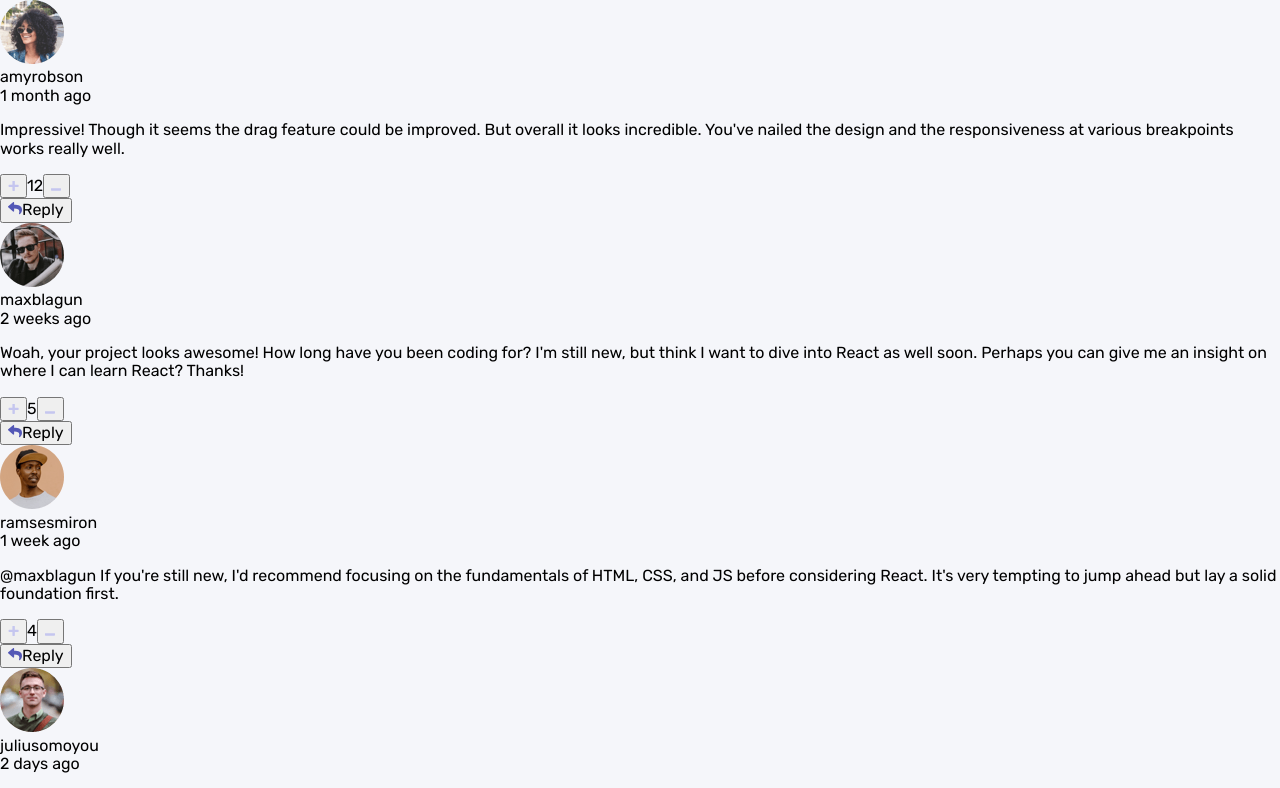
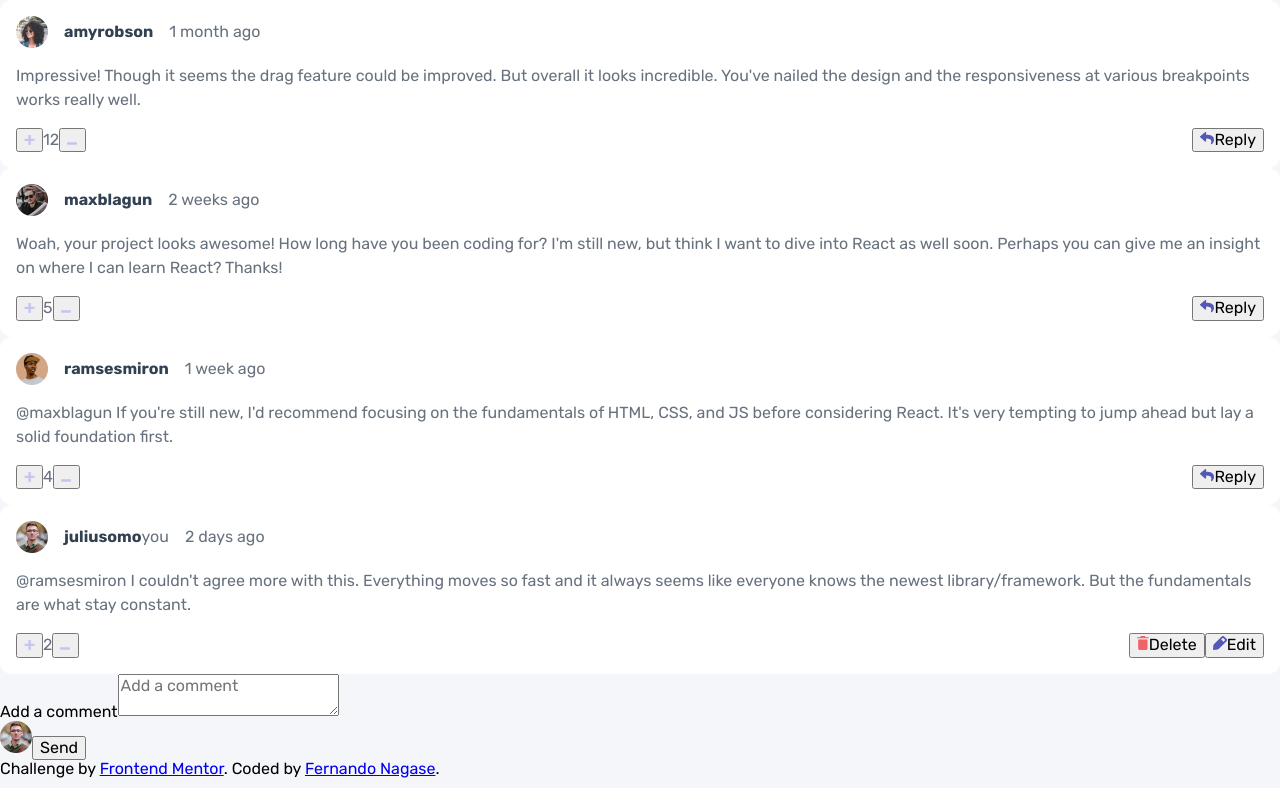
Before and after one commit to fernandonagase/nextjs-comments-component, a Next.js app: page / in a window 1280 px wide. Shown: the top 788 px of the page. Built offline with nearby package versions, Linux system fonts and the light colour scheme.

Commit message:
style CommentCard component

```diff
--- a/components/Avatar/index.tsx
+++ b/components/Avatar/index.tsx
@@ -1,7 +1,9 @@
+import styles from './styles/avatar.module.scss'
+
 type AvatarProps = {
     pictureUrl: string
 }
 
 export default function Avatar(props: AvatarProps) {
-    return <img src={props.pictureUrl} alt="" />
+    return <img src={props.pictureUrl} alt="" className={styles.avatar} />
 }
--- /dev/null
+++ b/components/Avatar/styles/avatar.module.scss
@@ -0,0 +1,5 @@
+.avatar {
+    display: inline-block;
+    width: 32px;
+    height: 32px;
+}
--- a/components/CommentCard/comment-action.tsx
+++ b/components/CommentCard/comment-action.tsx
@@ -1,5 +1,6 @@
 import IconButton from '../IconButton'
 import ScoreControl from '../ScoreControl'
+import styles from './styles/comment-card.module.scss'
 
 type CommentActionProps = {
     commentId: number
@@ -22,7 +23,7 @@ export default function CommentAction(props: CommentActionProps) {
         onToggleDelete,
     } = props
     return (
-        <div>
+        <div className={styles.commentCard__action}>
             <ScoreControl count={score} />
             {isOwnedByUser ? (
                 <div>
--- a/components/CommentCard/comment-body.tsx
+++ b/components/CommentCard/comment-body.tsx
@@ -1,4 +1,5 @@
 import ReplyComment from '../ReplyComment'
+import styles from './styles/comment-card.module.scss'
 
 type CommentBodyProps = {
     content: string
@@ -7,7 +8,7 @@ type CommentBodyProps = {
 
 export default function CommentBody(props: CommentBodyProps) {
     return (
-        <p>
+        <p className={styles.commentCard__body}>
             {props.replyingTo ? (
                 <ReplyComment
                     username={props.replyingTo}
--- a/components/CommentCard/comment-header.tsx
+++ b/components/CommentCard/comment-header.tsx
@@ -1,6 +1,7 @@
 import Avatar from '../Avatar'
 import Tag from '../Tag'
 import User from '../CommentComponent/types/user'
+import styles from './styles/comment-card.module.scss'
 
 type CommentHeaderProps = {
     author: User
@@ -12,10 +13,12 @@ export default function CommentHeader(props: CommentHeaderProps) {
     const { author, publishedAt, isOwnedByUser } = props
 
     return (
-        <header>
+        <header className={styles.commentCard__header}>
             <Avatar pictureUrl={author.avatarUrl} />
             <div>
-                <span>{author.username}</span>
+                <span className={styles.commentCard__username}>
+                    {author.username}
+                </span>
                 {isOwnedByUser && <Tag text="you" />}
             </div>
             <span>{publishedAt}</span>
--- a/components/CommentCard/index.tsx
+++ b/components/CommentCard/index.tsx
@@ -3,6 +3,7 @@ import CommentBody from './comment-body'
 import CommentHeader from './comment-header'
 import User from '../CommentComponent/types/user'
 import { useCurrentUser } from '../CommentComponent/user-context'
+import styles from './styles/comment-card.module.scss'
 
 type CommentCardProps = {
     id: number
@@ -32,7 +33,7 @@ export default function CommentCard(props: CommentCardProps) {
     const isOwnedByUser = currentUser.username === props.author.username
 
     return (
-        <article>
+        <article className={styles.commentCard}>
             <CommentHeader
                 author={comment.author}
                 publishedAt={comment.publishedAt}
--- /dev/null
+++ b/components/CommentCard/styles/comment-card.module.scss
@@ -0,0 +1,29 @@
+.commentCard {
+    padding: 16px;
+    border-radius: 12px;
+    background-color: hsl(0, 0%, 100%);
+    line-height: 1.5;
+    color: hsl(211, 10%, 45%);
+
+    &__header {
+        display: flex;
+        align-items: center;
+        gap: 16px;
+    }
+
+    &__username {
+        font-weight: 700;
+        color: hsl(212, 24%, 26%);
+    }
+
+    &__body {
+        margin-block-start: 1em;
+        margin-block-end: 1em;
+    }
+
+    &__action {
+        display: flex;
+        justify-content: space-between;
+        align-items: center;
+    }
+}
```
